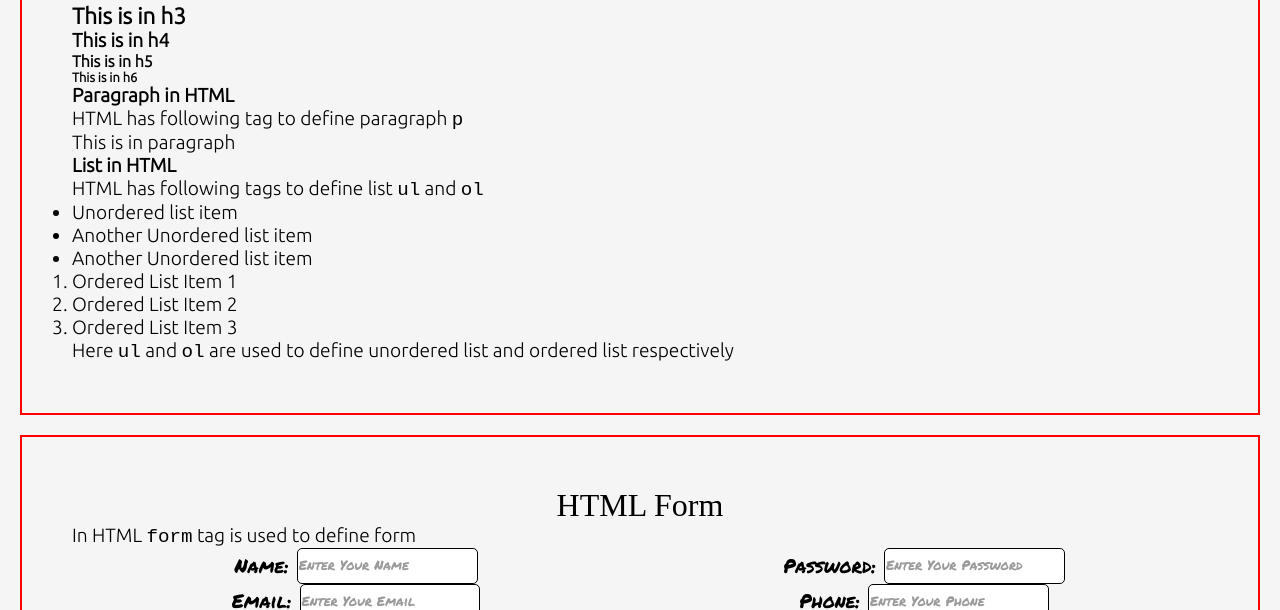
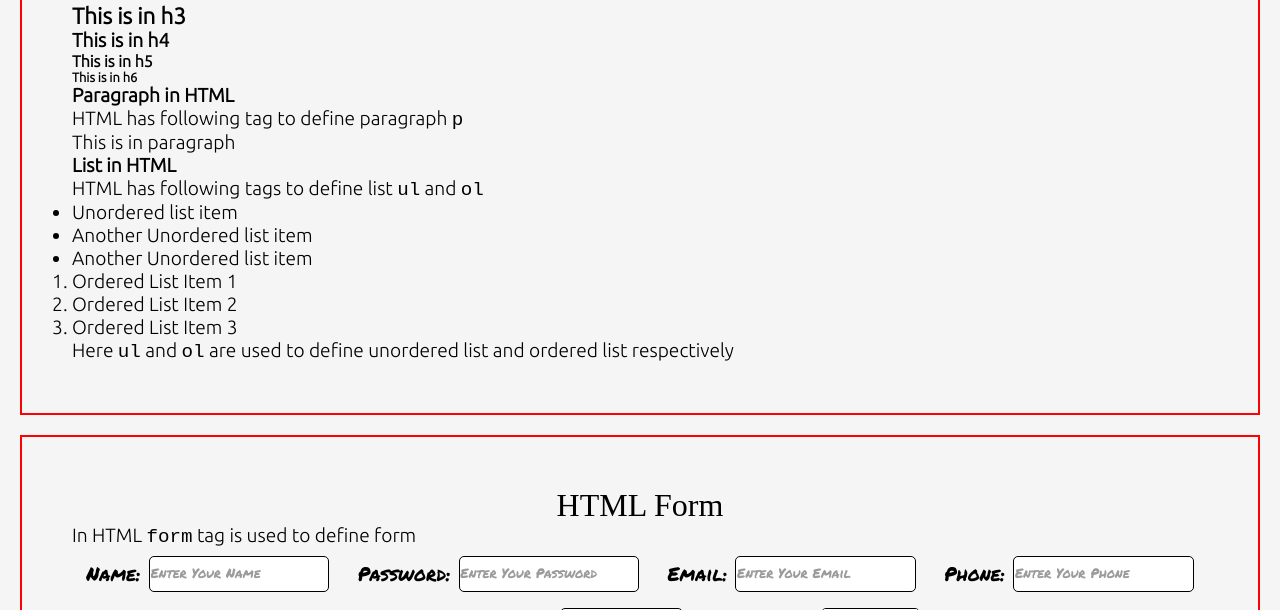
Before and after one commit to SubhanRaj/labmannual, a plain HTML site: page index.html in a window 1280 px wide. Shown: the part 342-952 px from the top of the page. Drawn offline with Linux system fonts and the light colour scheme; a web font is replaced by a local one.

Commit message:
Changed Flex

```diff
--- a/style.css
+++ b/style.css
@@ -129,9 +129,9 @@ body {
 .form .input {
     display: flex;
     align-items: center;
-    justify-content: center;
-    width: 50%;
-    /* margin: 0; */
+    justify-content: space-between;
+    /* width: 50%; */
+    margin: .5rem;
 }
 
 .input input {
```
